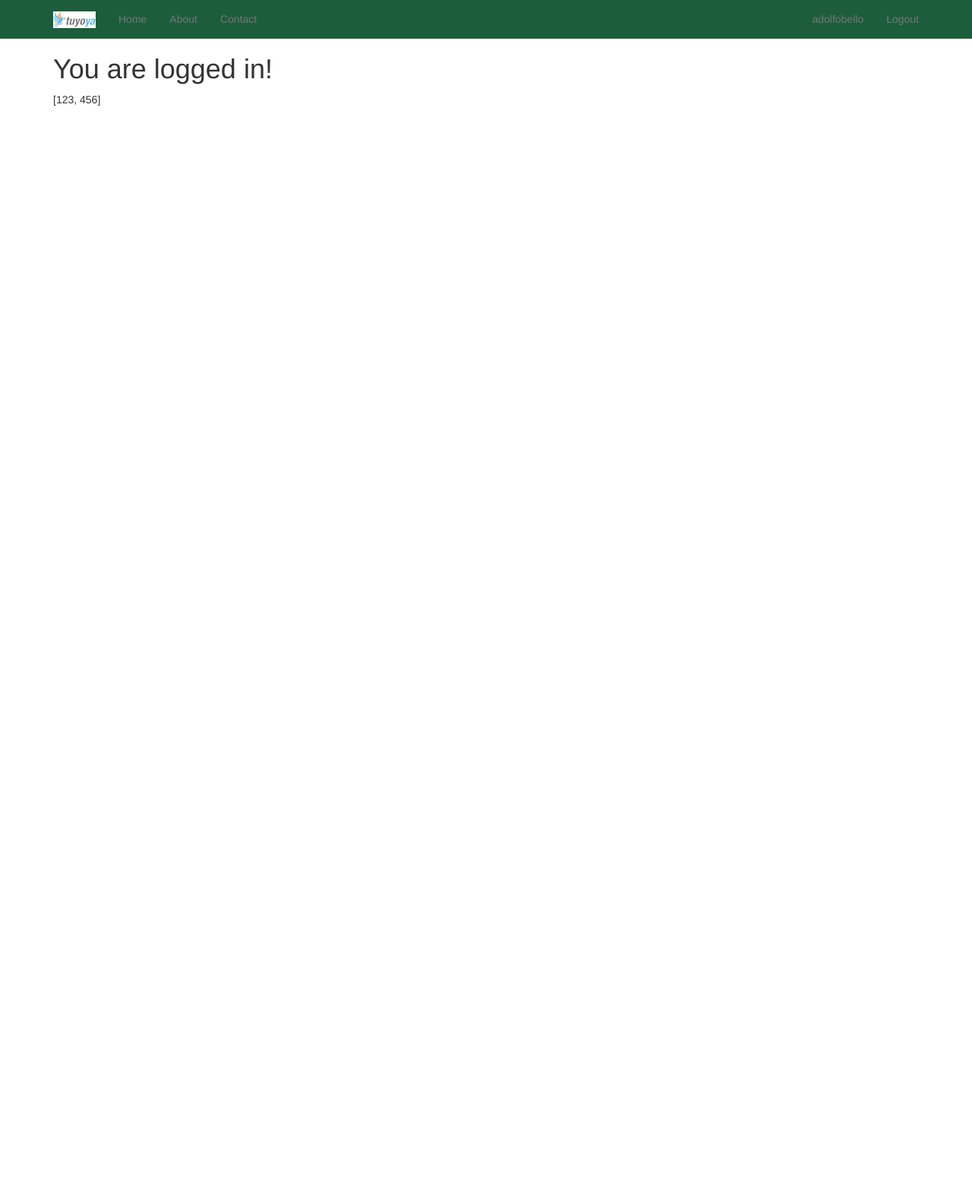
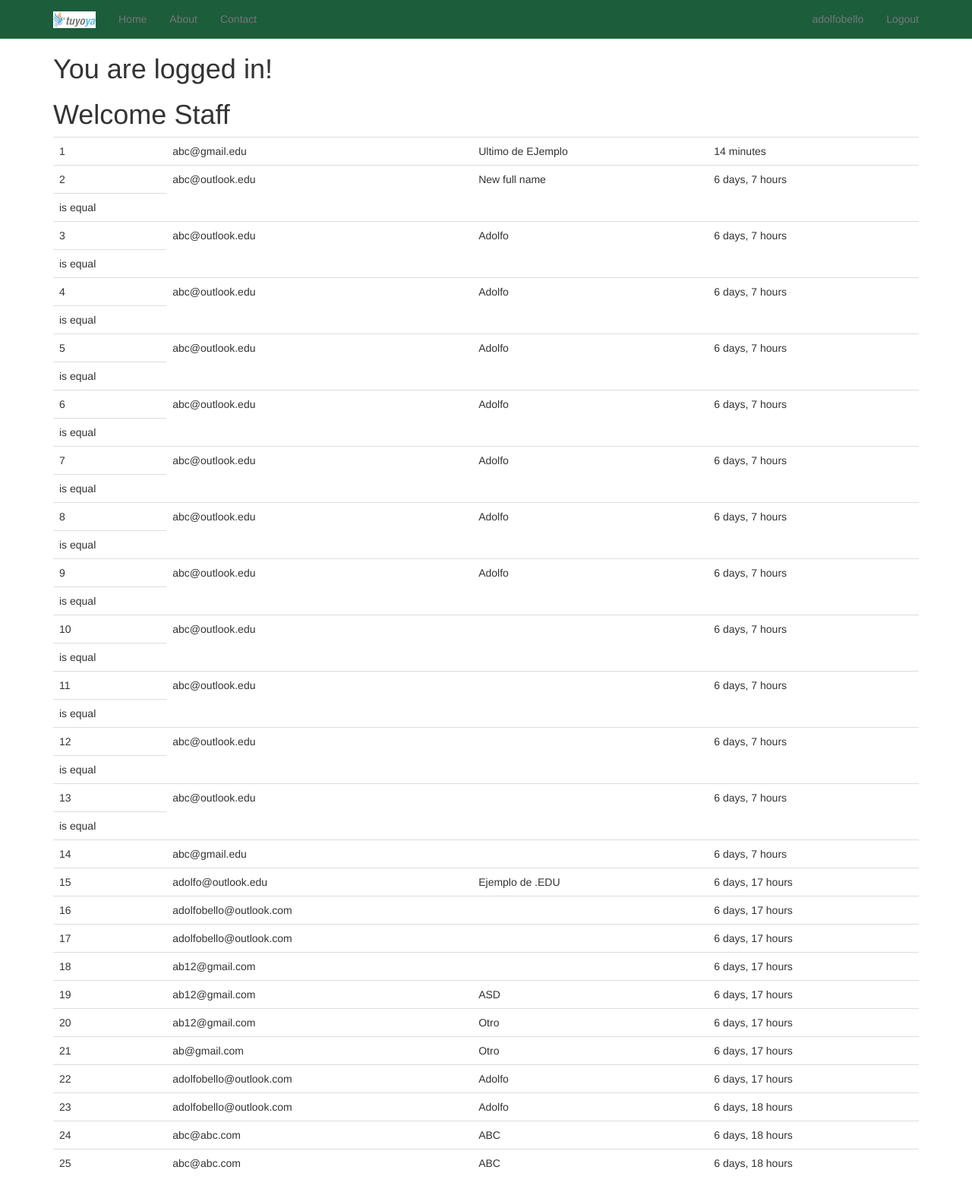
Before and after one commit to adolfobello/lesson18, a Django app: page / in a window 1280 px wide. Shown: the whole page at 76% size. Before the commit the page ends 139 px from the top, so only its background shows below. Run offline with Django 3.2, Linux system fonts and the light colour scheme; a user stored in the database is signed in; data comes from the database, SQL or seed files in the repository; both versions use the stored data as it was after the commit; some libraries are stand-ins or nearby versions.

Commit message:
Lesson 36: QuerySet Basics

```diff
--- a/lesson_django18_src/newsletter/views.py
+++ b/lesson_django18_src/newsletter/views.py
@@ -2,6 +2,7 @@ from django.shortcuts import render
 from .forms import ContactForm, SignUpForm
 from django.core.mail import send_mail
 from django.conf import settings
+from .models import SignUp
 
 # Create your views here.
 def home(request):
@@ -27,8 +28,13 @@ def home(request):
         }
 
     if request.user.is_authenticated() and request.user.is_staff:
+        #print(SignUp.objects.all() )    ## output to stdout
+        # for instance in SignUp.objects.all():
+        #     print(instance)
+        queryset = SignUp.objects.all().order_by('-timestamp') #.filter(full_name__icontains='Adolfo')
+        # print(SignUp.objects.all().order_by('-timestamp').filter(full_name__icontains='Adolfo').count())
         context={
-            "queryset": [123, 456]
+            "queryset": queryset
         }
 
     return render(request, "home.html", context)
--- a/lesson_django18_src/templates/home.html
+++ b/lesson_django18_src/templates/home.html
@@ -1,6 +1,7 @@
 {% extends 'base.html' %}
 {% load crispy_forms_tags %}
 {% load staticfiles %}
+
 {% block head_title %}
     Hello {{ block.super }}
 {% endblock %}
@@ -61,8 +62,18 @@
 
 {% block content %}
 {% if request.user.is_authenticated %}
-    <h1>You are logged in!</h1>
-    {{ queryset }}
+<h1>You are logged in!</h1>
+    {% if queryset %}
+        <h1>Welcome Staff</h1>
+        <table class="table">
+            {% for instance in queryset %}
+            <tr><td>{{ forloop.counter }}</td><td>{{ instance }}</td><td>{{ instance.full_name }}</td><td>{{ instance.timestamp|timesince }}</td></tr>
+            {% if instance.email == 'abc@outlook.edu' %}
+            <tr><td>is equal</td></tr>
+            {% endif %}
+            {% endfor %}
+        </table>
+    {% endif %}
 {% else %}
 
 <div class="row">
```
Also changed, not shown: lesson_django18_src/db.sqlite3.
